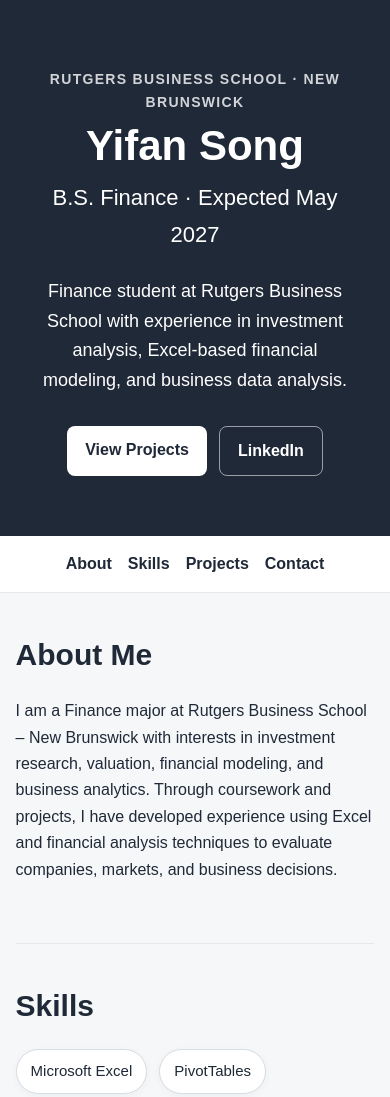
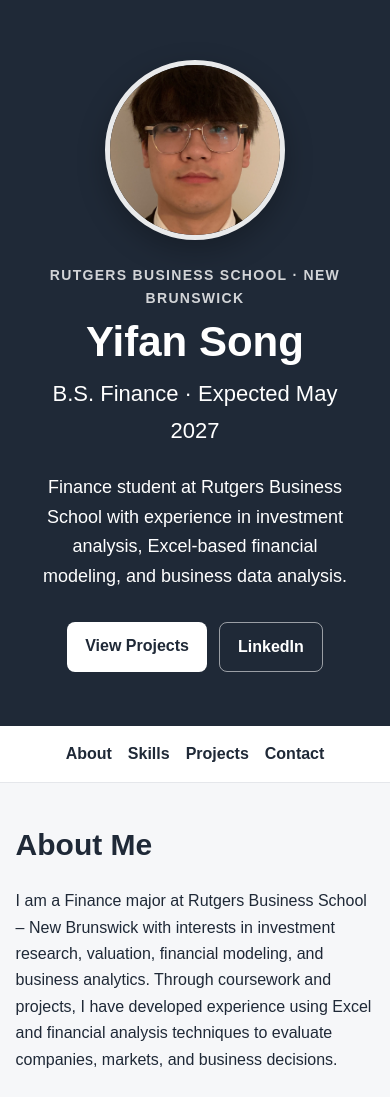
Before and after one commit to YifanEthanSong/YifanEthanSong.github.io, a plain HTML site: page index.html in a window 390 px wide. Shown: the top 1097 px of the page. Drawn offline with Linux system fonts and the light colour scheme.

Commit message:
Add files via upload

```diff
--- a/index.html
+++ b/index.html
@@ -10,7 +10,12 @@
 <body>
 
     <header class="hero">
-        <div class="container">
+        <div class="container hero-grid">
+            <div class="hero-photo-wrap">
+                <img src="headshot.jpg" alt="Headshot of Yifan Song" class="headshot">
+            </div>
+
+            <div class="hero-copy">
                 <p class="eyebrow">Rutgers Business School · New Brunswick</p>
                 <h1>Yifan Song</h1>
                 <p class="subtitle">B.S. Finance · Expected May 2027</p>
@@ -23,6 +28,7 @@
                 <div class="hero-links">
                     <a class="button primary" href="#projects">View Projects</a>
                     <a class="button secondary" href="https://www.linkedin.com/in/yifan-song-816519311" target="_blank" rel="noopener noreferrer">LinkedIn</a>
+                </div>
             </div>
         </div>
     </header>
--- a/style.css
+++ b/style.css
@@ -15,15 +15,36 @@
 }
 
 .container {
-    width: min(92%, 1000px);
+    width: min(92%, 1050px);
     margin: 0 auto;
 }
 
 .hero {
     background: #1f2937;
     color: #ffffff;
-    text-align: center;
-    padding: 88px 20px 78px;
+    padding: 76px 20px 68px;
+}
+
+.hero-grid {
+    display: grid;
+    grid-template-columns: 220px 1fr;
+    align-items: center;
+    gap: 42px;
+}
+
+.hero-photo-wrap {
+    display: flex;
+    justify-content: center;
+}
+
+.headshot {
+    width: 210px;
+    height: 210px;
+    object-fit: cover;
+    object-position: center 28%;
+    border-radius: 50%;
+    border: 5px solid rgba(255, 255, 255, 0.9);
+    box-shadow: 0 10px 28px rgba(0, 0, 0, 0.25);
 }
 
 .eyebrow {
@@ -37,7 +58,7 @@
 
 .hero h1 {
     margin: 0;
-    font-size: clamp(42px, 8vw, 64px);
+    font-size: clamp(42px, 7vw, 64px);
     line-height: 1.05;
 }
 
@@ -48,14 +69,13 @@
 
 .personal-statement {
     max-width: 760px;
-    margin: 24px auto 0;
+    margin: 24px 0 0;
     font-size: 18px;
 }
 
 .hero-links {
     margin-top: 30px;
     display: flex;
-    justify-content: center;
     gap: 12px;
     flex-wrap: wrap;
 }
@@ -186,11 +206,33 @@
     margin: 0;
 }
 
-@media (max-width: 600px) {
+@media (max-width: 760px) {
     .hero {
-        padding: 68px 18px 60px;
+        text-align: center;
+        padding: 60px 18px 54px;
     }
 
+    .hero-grid {
+        grid-template-columns: 1fr;
+        gap: 24px;
+    }
+
+    .personal-statement {
+        margin-left: auto;
+        margin-right: auto;
+    }
+
+    .hero-links {
+        justify-content: center;
+    }
+
+    .headshot {
+        width: 180px;
+        height: 180px;
+    }
+}
+
+@media (max-width: 600px) {
     .nav-inner {
         gap: 16px;
     }
```
Also changed, not shown: headshot.jpg (added), 1 other file. Lines whose indentation alone changed are shown as unchanged.
